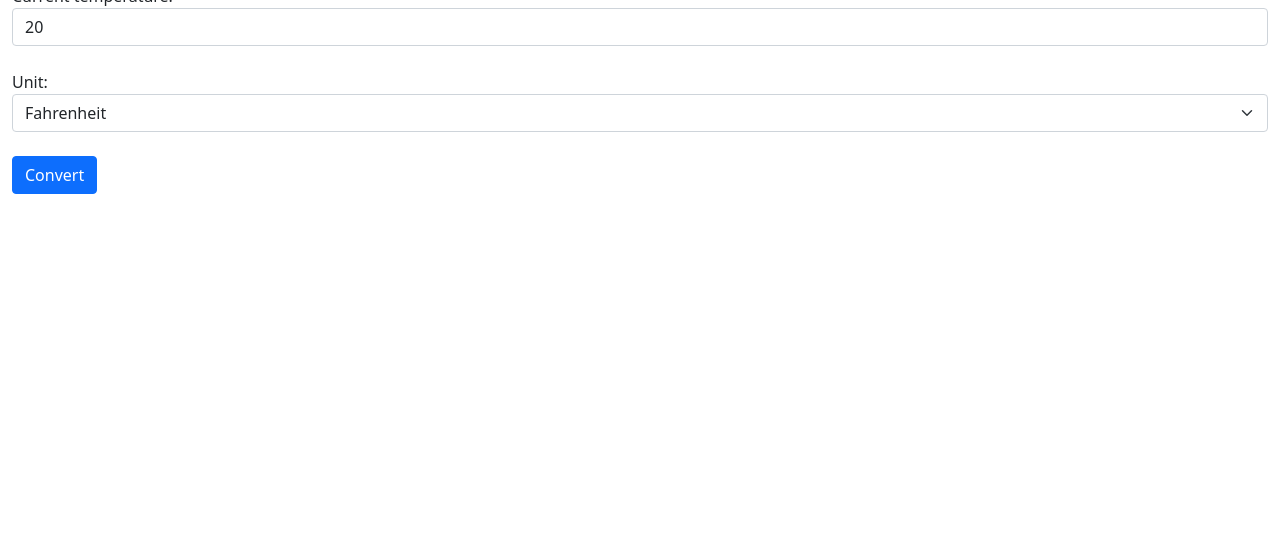
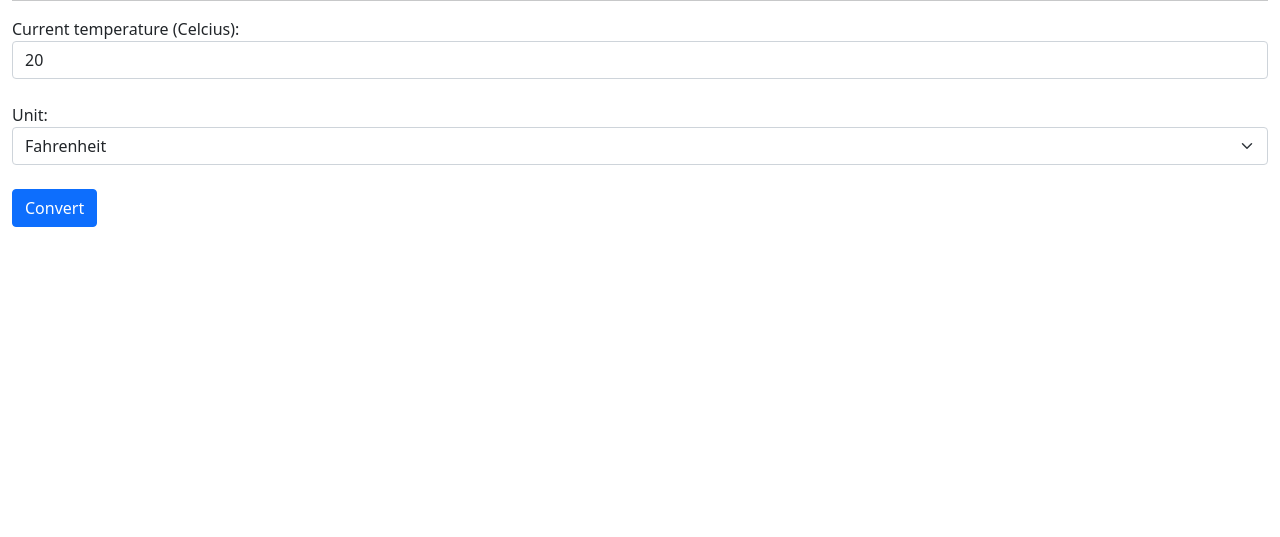
Before and after one commit to bixbyromeo/ex5a, a plain HTML site: page index.html in a window 1280 px wide. Shown: the part 263-800 px from the top of the page. Drawn offline with nearby package versions, Linux system fonts and the light colour scheme.

Commit message:
adding <hr> and edit label

```diff
--- a/index.html
+++ b/index.html
@@ -11,10 +11,10 @@
   <body>
     <div class="container-fluid">
 		<h1>Temperature conversion</h1>
-		<img src="images/temperature.gif" class="img-fluid" alt="runner logo" width="150" height="150"><br>
+		<img src="images/temperature.gif" class="img-fluid" alt="runner logo" width="150" height="150"><br><hr>
 		<form role="form" method="GET">
 		  <div class="form-group">
-			<label for="tem">Current temperature:</label>
+			<label for="tem">Current temperature (Celcius):</label>
 			<input type="text" class="form-control" name="temp" id="temp" value="20">
 		  </div><br>
 		  <div class="form-group">
```
